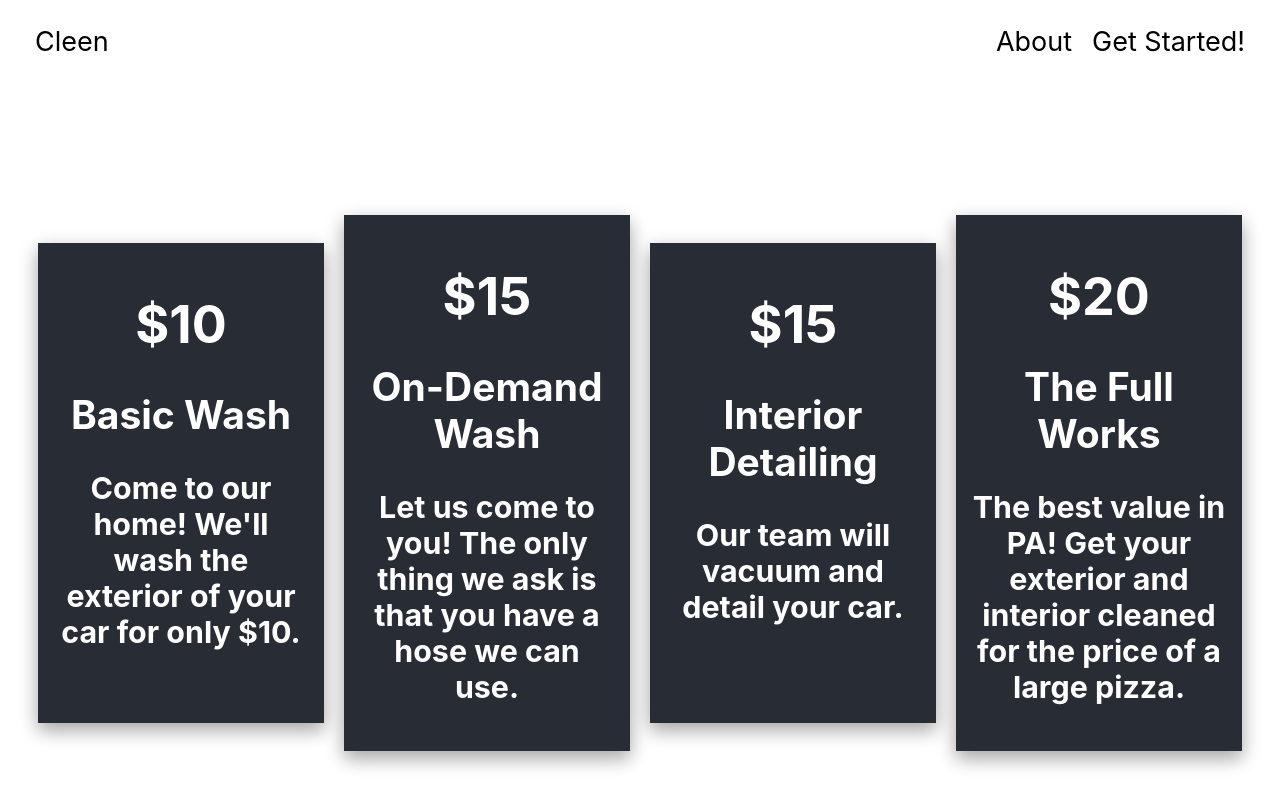
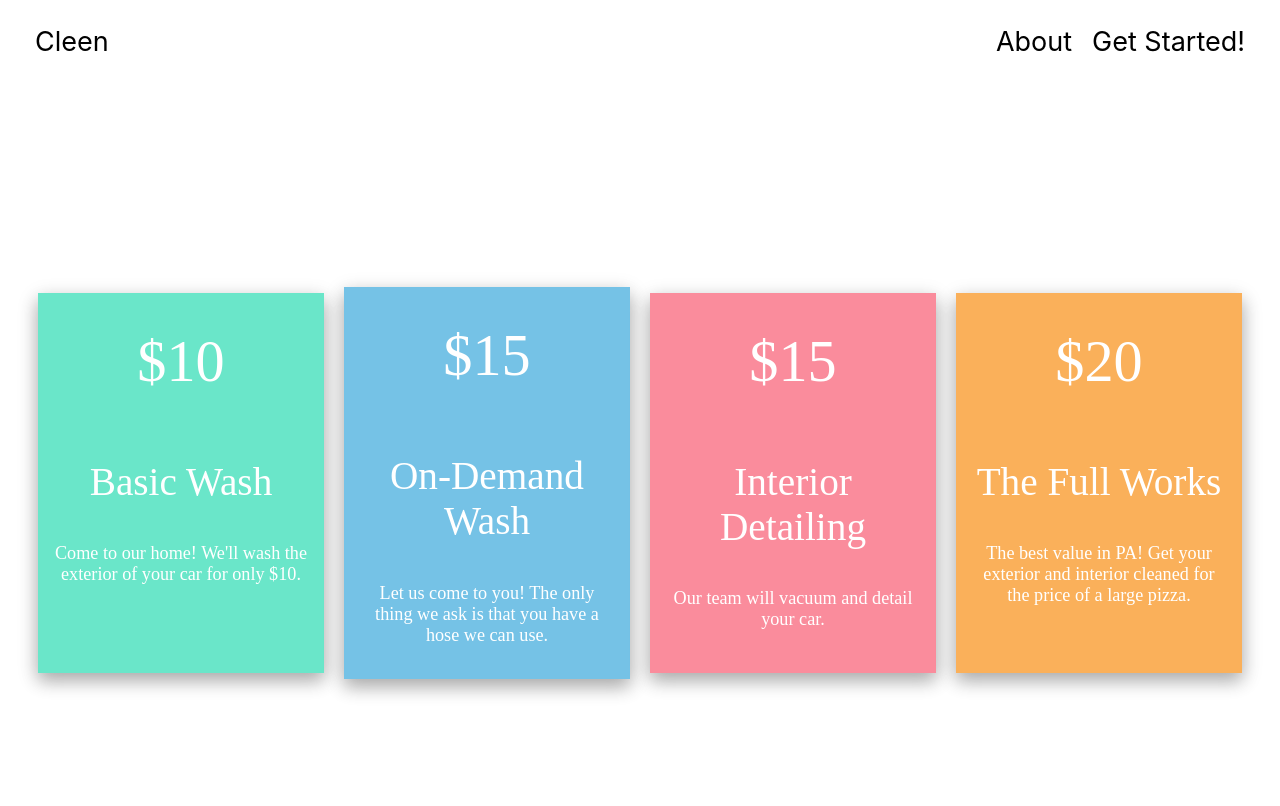
Before and after one commit to jalford14/cleen, a React (Create React App) app: page / in a window 1280 px wide. Shown: the top 806 px of the page. Built offline with nearby package versions, Linux system fonts and the light colour scheme.

Commit message:
add a nice color background for each pricing option

```diff
--- a/src/components/WashOption.js
+++ b/src/components/WashOption.js
@@ -4,21 +4,11 @@ import './css/WashOption.css'
 class WashOption extends React.Component {
   render() {
     return (
-      // Structure:
-      // 1. Big font: Price
-      // 2. Description of wash
-      //
-      // Example:
-      //       $10
-      //    Basic Wash
-      // Come to our house and
-      // we'll wash for you!
-
-      <div class="content-box">
+      <div class="content-box" style={{background: this.props.color}}>
         <a href="localhost:3000">
-          <h1>{this.props.price}</h1>
-          <h2>{this.props.title}</h2>
-          <h3>{this.props.description}</h3>
+          <p class="price">{this.props.price}</p>
+          <p class="title">{this.props.title}</p>
+          <p class="description">{this.props.description}</p>
         </a>
       </div>
     );
--- a/src/components/css/WashOption.css
+++ b/src/components/css/WashOption.css
@@ -1,8 +1,10 @@
 .content-box {
+  font-family: Barlow;
+  font-weight: 400;
   width: 20%;
   margin: 0 10px 0 10px;
   padding: 15px;
-  min-height: 450px;
+  min-height: 350px;
   box-shadow: 0 8px 16px 0 rgba(0, 0, 0, 0.2), 0 6px 20px 0 rgba(0, 0, 0, 0.19);
   background-color: #282c34;
   position: relative;
@@ -12,12 +14,27 @@
 
 .content-box a {
   text-decoration: none;
-  color: inherit;
+  color: white;
 }
 
 .content-box:hover {
   position: relative;
   top: -10px;
-  box-shadow: 0 8px 16px 0 rgba(0, 0, 0, 1), 0 6px 20px 0 rgba(0, 0, 0, 0.19);
+  box-shadow: 0 8px 16px 0 rgba(0, 0, 0, .4), 0 6px 20px 0 rgba(0, 0, 0, 0.38);
   transition: all .25s;
 }
+
+.price {
+  font-size: 2.24em;
+  margin: 20px 0 0 0;
+  font-weight: 100;
+}
+
+.title {
+  font-size: 1.51em;
+  margin-top: 25%;
+}
+
+.description {
+  font-size: .7em;
+}
--- a/src/containers/App.js
+++ b/src/containers/App.js
@@ -1,5 +1,4 @@
 import React from 'react';
-import logo from '../logo.svg';
 import WashOption from '../components/WashOption.js'
 import './App.css';
 
@@ -8,21 +7,25 @@ function App() {
     <div className="App">
       <header className="App-header">
         <WashOption
+          color="#6AE6C9"
           price="$10"
           title="Basic Wash"
           description="Come to our home! We'll wash the exterior of your car for only $10."
         />
         <WashOption
+          color="#75C2E6"
           price="$15"
           title="On-Demand Wash"
           description="Let us come to you! The only thing we ask is that you have a hose we can use."
         />
         <WashOption
+          color="#FA8C9C"
           price="$15"
           title="Interior Detailing"
           description="Our team will vacuum and detail your car."
         />
         <WashOption
+          color="#FAB05A"
           price="$20"
           title="The Full Works"
           description="The best value in PA! Get your exterior and interior cleaned for the price of a large pizza."
```
